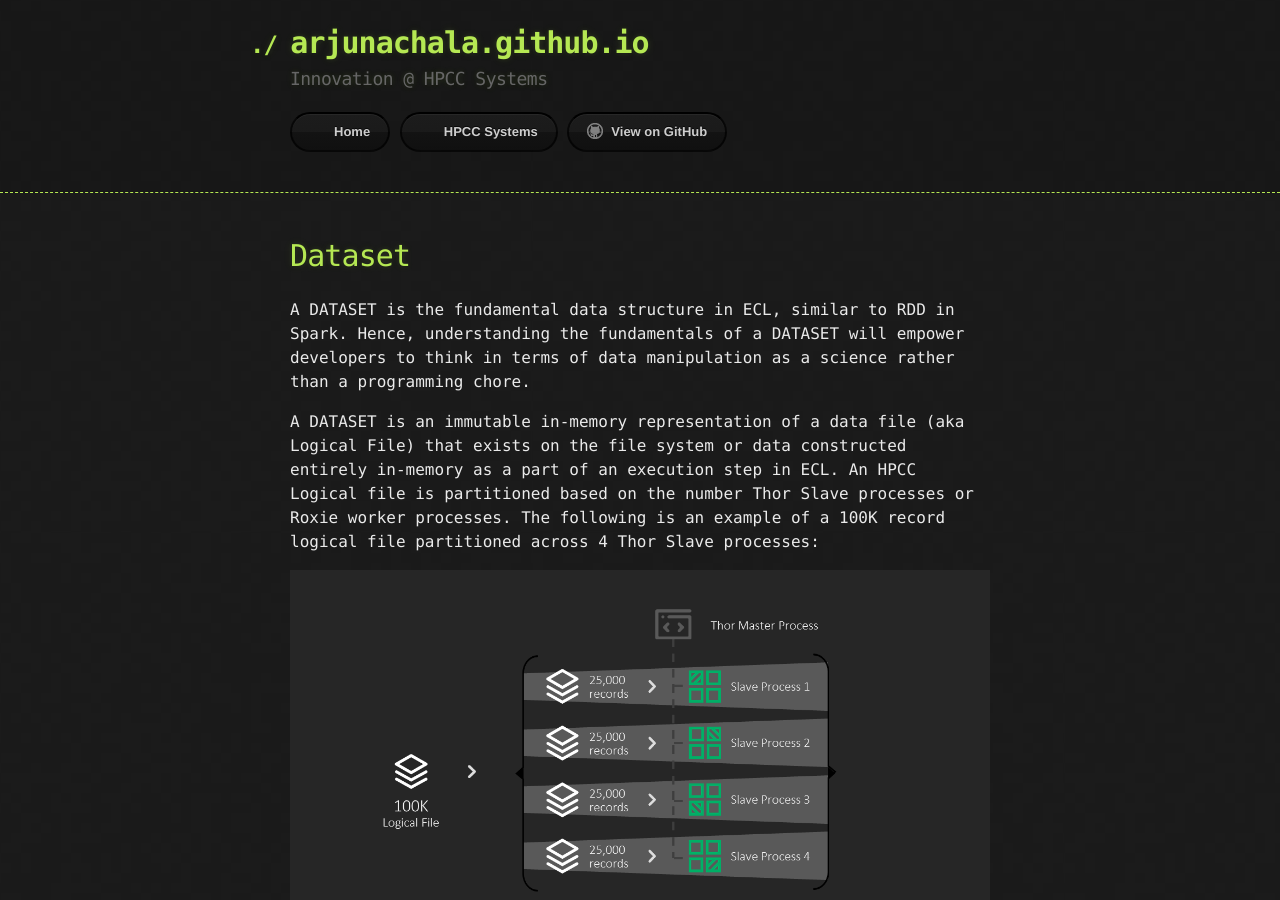
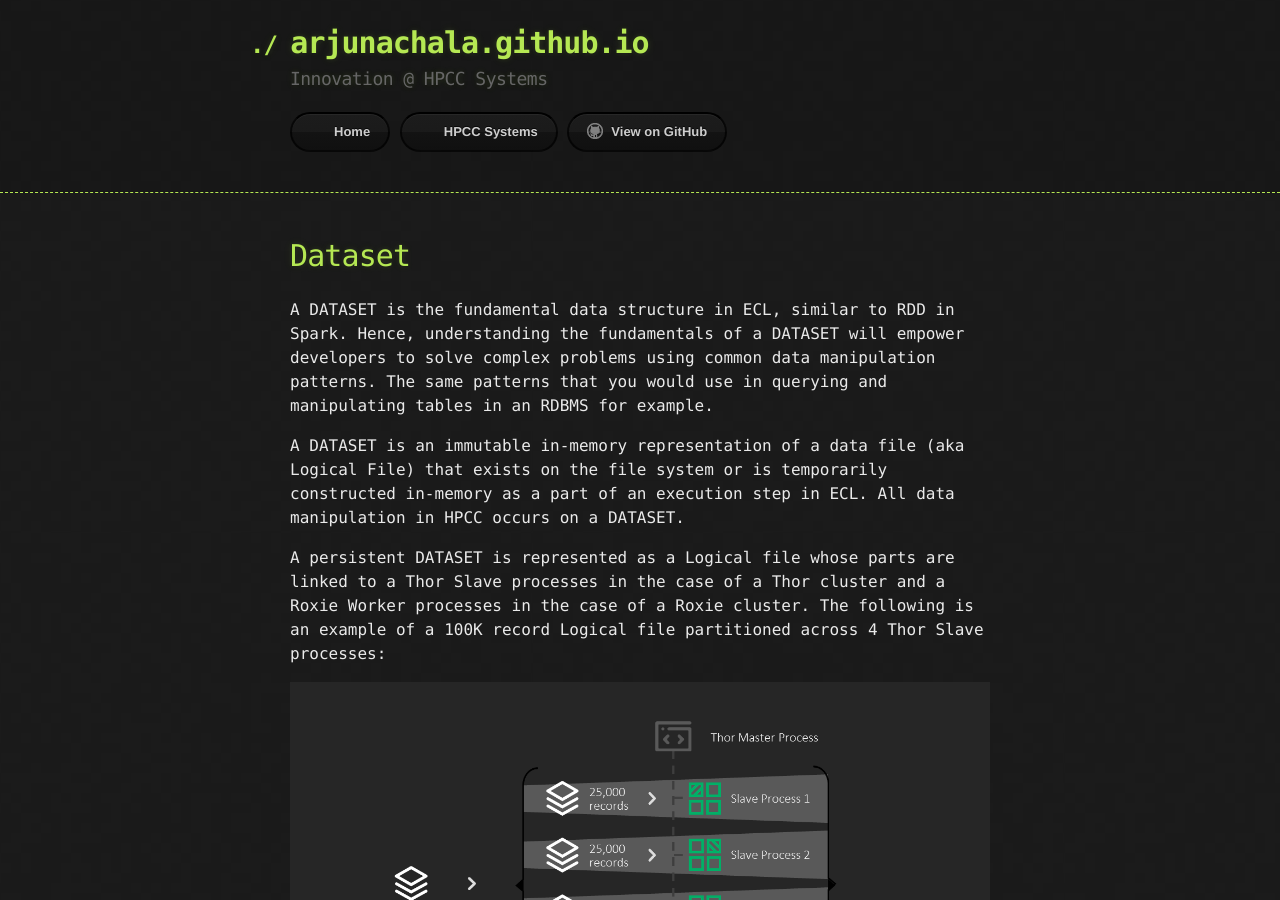
Before and after one commit to arjunachala/arjunachala.github.io, a Jekyll site: the page built from _posts/2017-9-29-Dataset.md, in a window 1280 px wide and 900 px high. Built offline with Jekyll 4.4.1, drawn with Linux system fonts in a browser that asks for light colours.

Commit message:
Edits to Dataset

```diff
--- a/_posts/2017-9-29-Dataset.md
+++ b/_posts/2017-9-29-Dataset.md
@@ -3,9 +3,11 @@ layout: post
 title: Dataset
 ---
 
-A DATASET is the fundamental data structure in ECL, similar to RDD in Spark. Hence, understanding the fundamentals of a DATASET will empower developers to think in terms of data manipulation as a science rather than a programming chore.
+A DATASET is the fundamental data structure in ECL, similar to RDD in Spark. Hence, understanding the fundamentals of a DATASET will empower developers to solve complex problems using common data manipulation patterns. The same patterns that you would use in querying and manipulating tables in an RDBMS for example.
 
-A DATASET is an immutable in-memory representation of a data file (aka Logical File) that exists on the file system or data constructed entirely in-memory as a part of an execution step in ECL. An HPCC Logical file is partitioned based on the number Thor Slave processes or Roxie worker processes. The following is an example of a 100K record logical file partitioned across 4 Thor Slave processes:
+A DATASET is an immutable in-memory representation of a data file (aka Logical File) that exists on the file system or is temporarily constructed in-memory as a part of an execution step in ECL. All data manipulation in HPCC occurs on a DATASET.
+
+A persistent DATASET is represented as a Logical file whose parts are linked to a Thor Slave processes in the case of a Thor cluster and a Roxie Worker processes in the case of a Roxie cluster. The following is an example of a 100K record Logical file partitioned across 4 Thor Slave processes:
 
 ![](/assets/images/Slide16.PNG)
 
```
